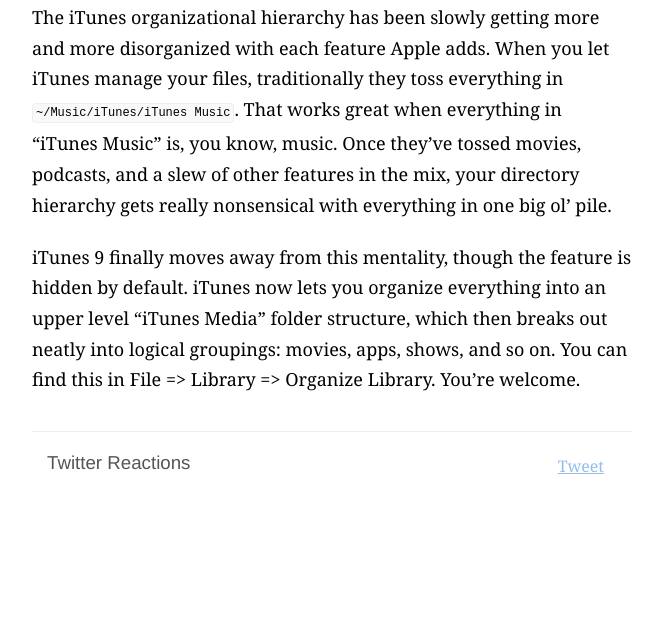
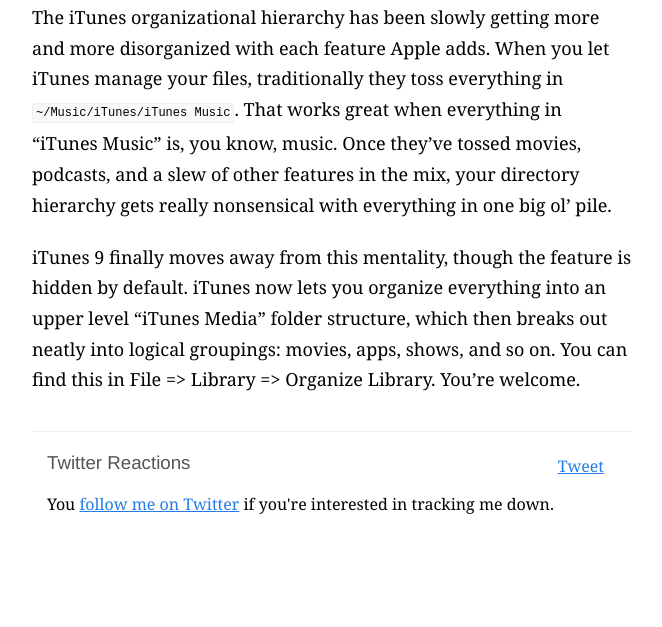
Before and after one commit to broccolini/designertocoder.github.com, a Jekyll site: the page built from _posts/2009-11-10-more-logical-file-system-organization-with-itunes-9.markdown, in a window 1280 px wide. Shown: the part 461-1088 px from the top of the page, without its empty margins (78-740 px from the left). Built offline with Jekyll 4.4.1, drawn with Linux system fonts in a browser that asks for light colours; nearby versions of some CDN libraries; Markdown is read by kramdown in place of the engine named in the settings; comment, search, counter and statistics services are not loaded; before the commit the page ends 1047 px from its top, so only the background shows below that.

Commit message:
whore out more

```diff
--- a/_layouts/post.html
+++ b/_layouts/post.html
@@ -18,5 +18,6 @@
   <div id="boastful">
     <a href="http://twitter.com/share" class="twitter-share-button" data-count="horizontal" data-via="holman">Tweet</a><script type="text/javascript" src="http://platform.twitter.com/widgets.js"></script>
     <h3>Twitter Reactions</h3>
+    <p>You <a href="http://twitter.com/holman">follow me on Twitter</a> if you're interested in tracking me down.</p>
   </div>
 </div>
--- a/css/styles.css
+++ b/css/styles.css
@@ -198,11 +198,7 @@
  */
 #boastful{
   margin: 20px 15px 7em 15px;
-  color: #999;
   text-shadow: 1px 1px 0 #fff;
-}
-#boastful a{
-  color: #93BCED;
 }
 #boastful .twitter-share-button{
   float: right;
```
